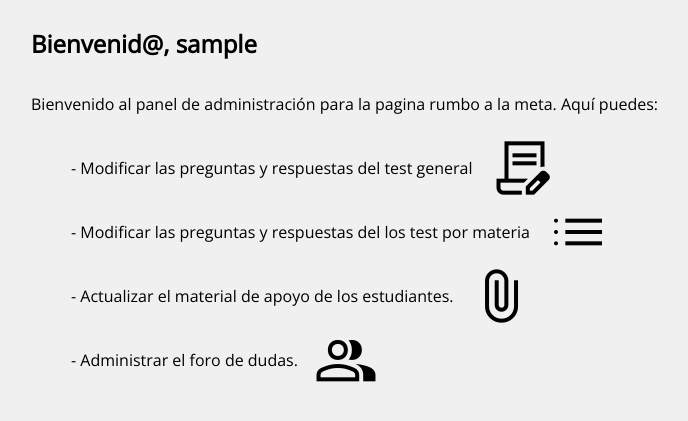
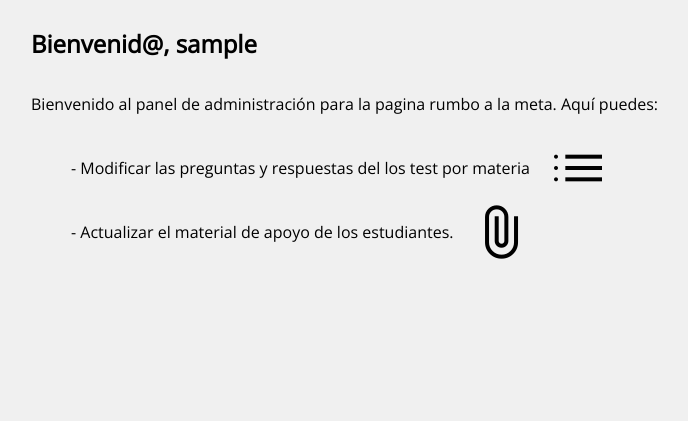
Before and after one commit to isai34232/apoyoesiqie, a PHP site: page /views/admin/index.php in a window 1280 px wide. Shown: the part 110-531 px from the top of the page, without its empty margins (33-721 px from the left). Run offline with PHP 8.4, Linux system fonts and the light colour scheme; a user stored in the database is signed in; some web fonts are replaced.

Commit message:
Redaccion

```diff
--- a/index.php
+++ b/index.php
@@ -7,7 +7,7 @@
     <link rel="stylesheet" href="https://cdnjs.cloudflare.com/ajax/libs/font-awesome/6.4.2/css/all.min.css">
     <link rel="stylesheet" href="src/css/inicio.css">
     <link rel="stylesheet" href="src/css/normalize.css">
-    <title>poliXpert</title>
+    <title>apoyoesiqie</title>
 </head>
 
 <body>
--- a/views/admin/index.php
+++ b/views/admin/index.php
@@ -63,16 +63,10 @@
                 <p>Bienvenido al panel de administración para la pagina rumbo a la meta. Aquí puedes: </p>
                 <ul class="lista">
                     <li class="iconoText">
-                        - Modificar las preguntas y respuestas del test general <span class="material material-symbols-outlined">contract_edit</span>
-                    </li>
-                    <li class="iconoText">
                         - Modificar las preguntas y respuestas del los test por materia <span class="material material-symbols-outlined">list</span>
                     </li>
                     <li class="iconoText">
                         - Actualizar el material de apoyo de los estudiantes. <span class="material material-symbols-outlined">attach_file</span></li>
-                    <li class="iconoText">
-                        - Administrar el foro de dudas.<span class="material material-symbols-outlined"> group </span></li>
-                    <li class="iconoText"></li>
                 </ul>
                 <br>
             </div>
--- a/views/alumnos/index.php
+++ b/views/alumnos/index.php
@@ -35,7 +35,7 @@ if (!isset($_SESSION['user_id']) || $_SESSION['user_role'] != 'alumno') {
 <header class="header">
     <div class="logo">
         <img src="../../src/img/IPN.png" alt="Logo de la marca">
-        <span class="title">Instituto Politécnico Nacional</span> <!-- Añadido el título -->
+        <span class="title">Instituto Politécnico Nacional</span>
     </div>
     <nav>
         <div class="menu-toggle" onclick="toggleMenu()">Menú</div>
@@ -74,7 +74,6 @@ if (!isset($_SESSION['user_id']) || $_SESSION['user_role'] != 'alumno') {
             <br>
             <p style="text-align: center;">¡Estamos aquí para apoyarte en cada paso del camino!</p>
             <br>
-            <p class="boton--zoom-a" style="text-align: center;">El Equipo de Rumbo a la Meta</p>
             <br>
         </div>
         <button class="boton--zoom" id="toggleButton"><span id="zoom" class=" material-symbols-outlined"> zoom_in_map </span></button>
```
